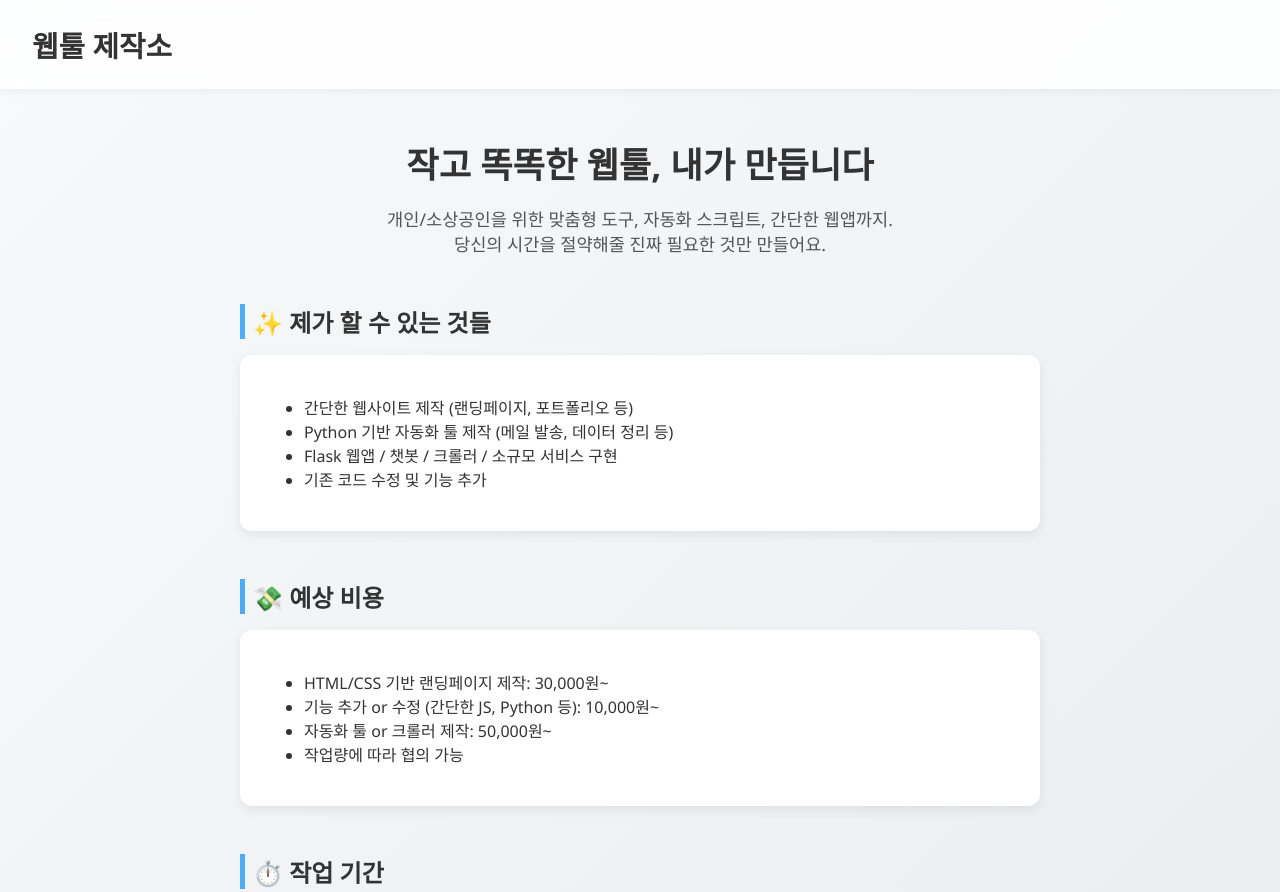
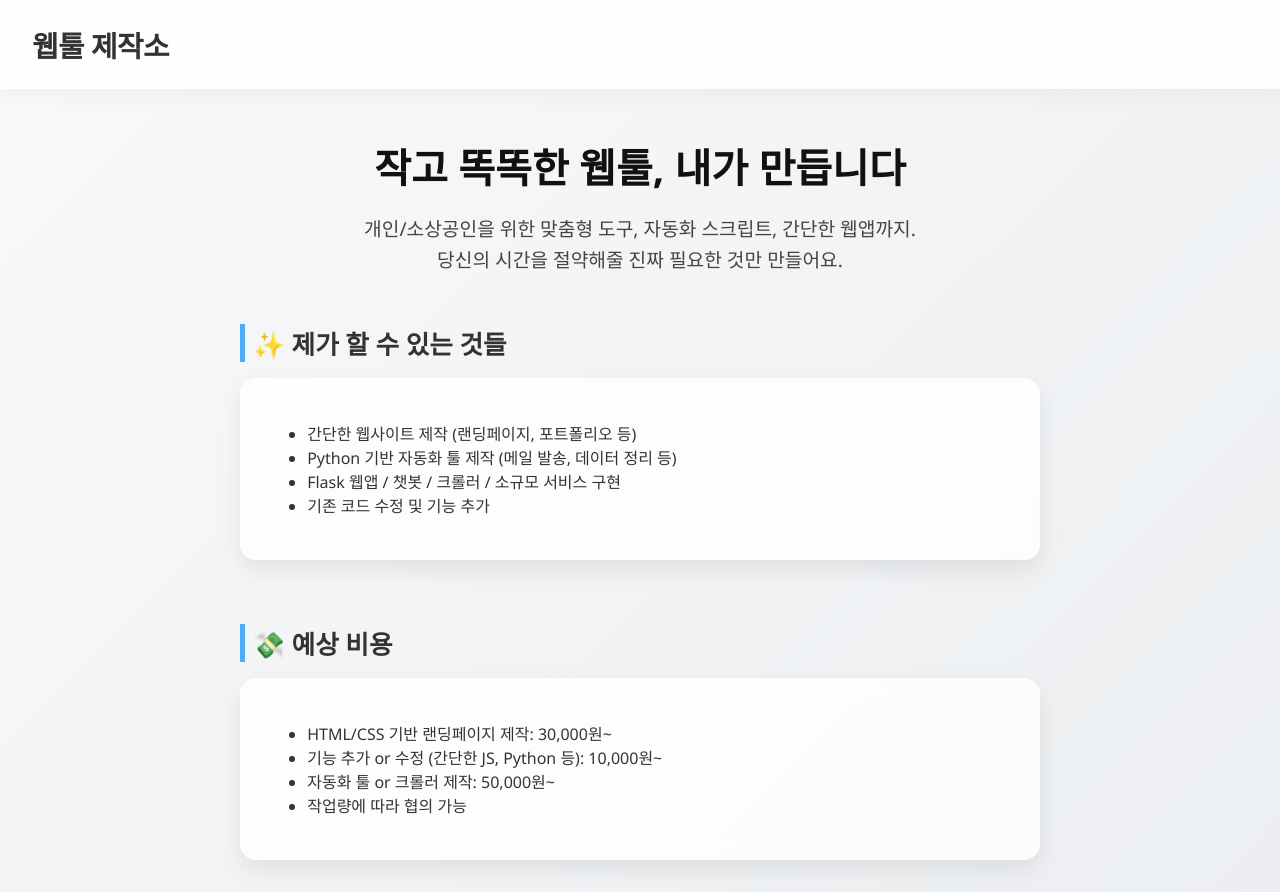
Before and after one commit to Leaf239/example, a plain HTML site: page index.html in a window 1280 px wide. Shown: the top 892 px of the page. Drawn offline with Linux system fonts and the light colour scheme.

Commit message:
Update index.html

```diff
--- a/index.html
+++ b/index.html
@@ -10,18 +10,22 @@
       font-family: 'Segoe UI', sans-serif;
       background: linear-gradient(135deg, #f8f9fa, #e9ecef);
       color: #333;
+      overflow-x: hidden;
     }
     header {
-      background-color: #ffffffdd;
-      backdrop-filter: blur(10px);
+      background-color: #ffffffcc;
+      backdrop-filter: blur(20px);
       padding: 1.5rem 2rem;
-      box-shadow: 0 2px 8px rgba(0,0,0,0.05);
+      box-shadow: 0 4px 20px rgba(0,0,0,0.05);
       position: sticky;
       top: 0;
+      z-index: 1000;
     }
     header h1 {
       margin: 0;
       font-size: 1.8rem;
+      font-weight: 600;
+      letter-spacing: -0.5px;
     }
     main {
       max-width: 800px;
@@ -33,52 +37,72 @@
       margin-bottom: 3rem;
     }
     .hero h2 {
-      font-size: 2.2rem;
+      font-size: 2.5rem;
       margin-bottom: 1rem;
+      font-weight: 600;
+      color: #111;
     }
     .hero p {
-      font-size: 1.1rem;
-      color: #555;
+      font-size: 1.2rem;
+      color: #444;
+      line-height: 1.6;
     }
     .section {
-      margin-bottom: 3rem;
+      margin-bottom: 4rem;
+      opacity: 0;
+      transform: translateY(40px);
+      transition: all 0.8s ease;
+    }
+    .section.visible {
+      opacity: 1;
+      transform: translateY(0);
     }
     .section h3 {
-      font-size: 1.5rem;
+      font-size: 1.6rem;
       border-left: 5px solid #4dabf7;
       padding-left: 0.5rem;
       margin-bottom: 1rem;
     }
     .card {
-      background: white;
-      border-radius: 12px;
-      padding: 1.5rem;
-      box-shadow: 0 4px 12px rgba(0,0,0,0.07);
-      margin-bottom: 1.5rem;
+      background: rgba(255, 255, 255, 0.8);
+      backdrop-filter: blur(10px);
+      border-radius: 16px;
+      padding: 1.7rem;
+      box-shadow: 0 10px 25px rgba(0,0,0,0.08);
+      transition: transform 0.3s ease, box-shadow 0.3s ease;
+    }
+    .card:hover {
+      transform: translateY(-4px);
+      box-shadow: 0 15px 30px rgba(0,0,0,0.12);
     }
     .footer {
       text-align: center;
       color: #888;
       font-size: 0.9rem;
-      margin-top: 4rem;
+      margin-top: 6rem;
       padding-bottom: 3rem;
     }
     a.button {
       display: inline-block;
-      margin-top: 1rem;
-      padding: 0.7rem 1.2rem;
+      margin-top: 1.5rem;
+      padding: 0.8rem 1.4rem;
       background: #4dabf7;
       color: white;
       text-decoration: none;
-      border-radius: 8px;
-      font-weight: bold;
+      border-radius: 12px;
+      font-weight: 600;
+      font-size: 1rem;
+      transition: background 0.3s ease;
+    }
+    a.button:hover {
+      background: #339af0;
     }
     @media (max-width: 600px) {
       .hero h2 {
-        font-size: 1.6rem;
+        font-size: 1.7rem;
       }
       .section h3 {
-        font-size: 1.2rem;
+        font-size: 1.3rem;
       }
     }
   </style>
@@ -131,8 +155,24 @@
     <div class="footer">
       모든 작업은 직접 진행합니다. <br/>
       빠르고 깔끔하게, 끝까지 책임지고 만들어드릴게요 🧑‍💻<br/>
-      © 2025  All rights reserved.
+      © 2025 All rights reserved.
     </div>
   </main>
+
+  <script>
+    const observer = new IntersectionObserver(entries => {
+      entries.forEach(entry => {
+        if (entry.isIntersecting) {
+          entry.target.classList.add('visible');
+        }
+      });
+    }, {
+      threshold: 0.1
+    });
+
+    document.querySelectorAll('.section').forEach(section => {
+      observer.observe(section);
+    });
+  </script>
 </body>
 </html>
```
